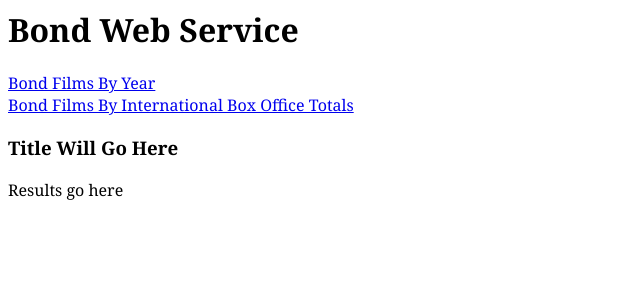
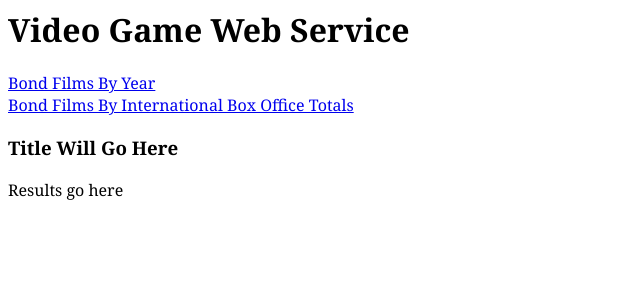
Before and after one commit to yodet/video-game-web-service, a PHP site: page / in a window 1280 px wide. Shown: the top 300 px of the page, without its empty margins (0-640 px from the left). Run offline with PHP 8.4, Linux system fonts and the light colour scheme.

Commit message:
Update index.php

```diff
--- a/index.php
+++ b/index.php
@@ -1,6 +1,6 @@
 <html>
 <head>
-<title>Bond Web Service Demo</title>
+<title>Video Game Web Service </title>
 <style>
 	body {font-family:georgia;}
 
@@ -114,7 +114,7 @@ function bondTemplate(film){
 </script>
 </head>
 	<body>
-	<h1>Bond Web Service</h1>
+	<h1>Video Game Web Service</h1>
 		<a href="year" class="category">Bond Films By Year</a><br />
 		<a href="box" class="category">Bond Films By International Box Office Totals</a>
 		<h3 id="filmtitle">Title Will Go Here</h3>
```
